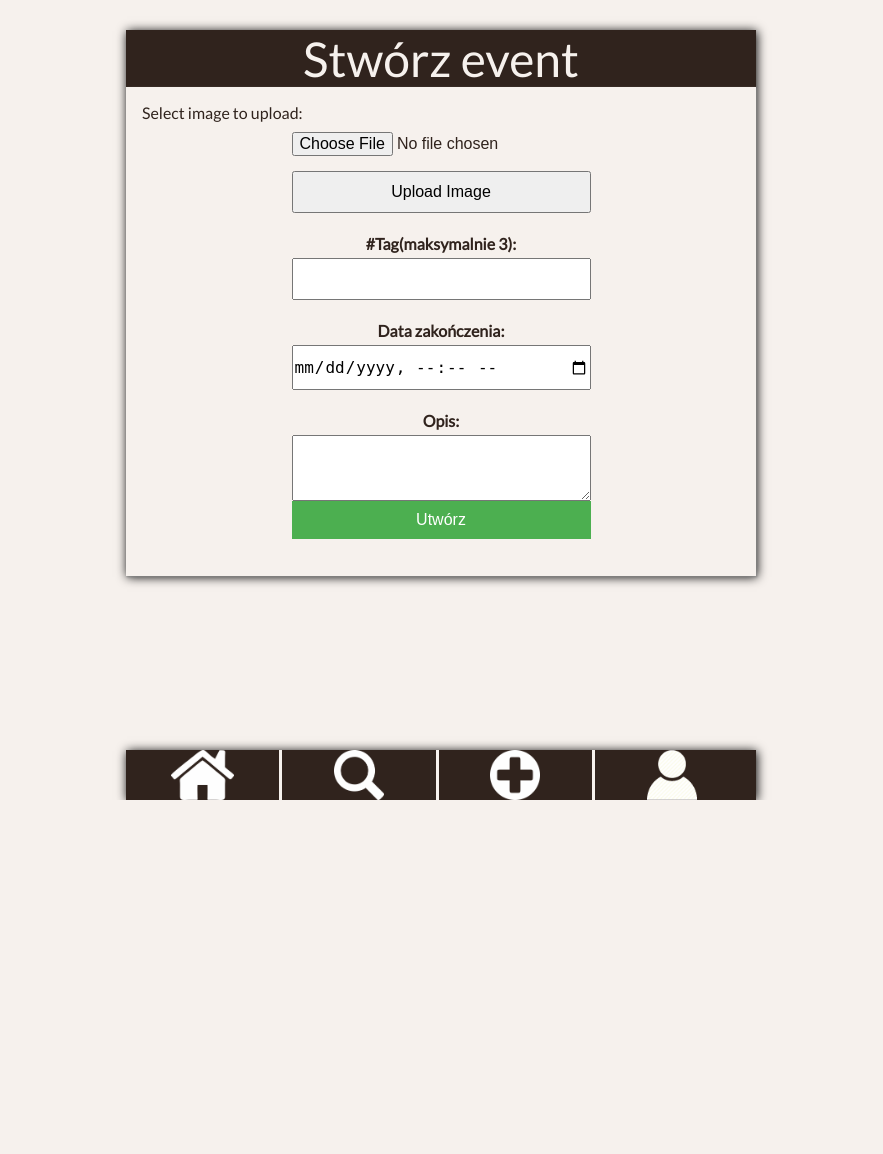
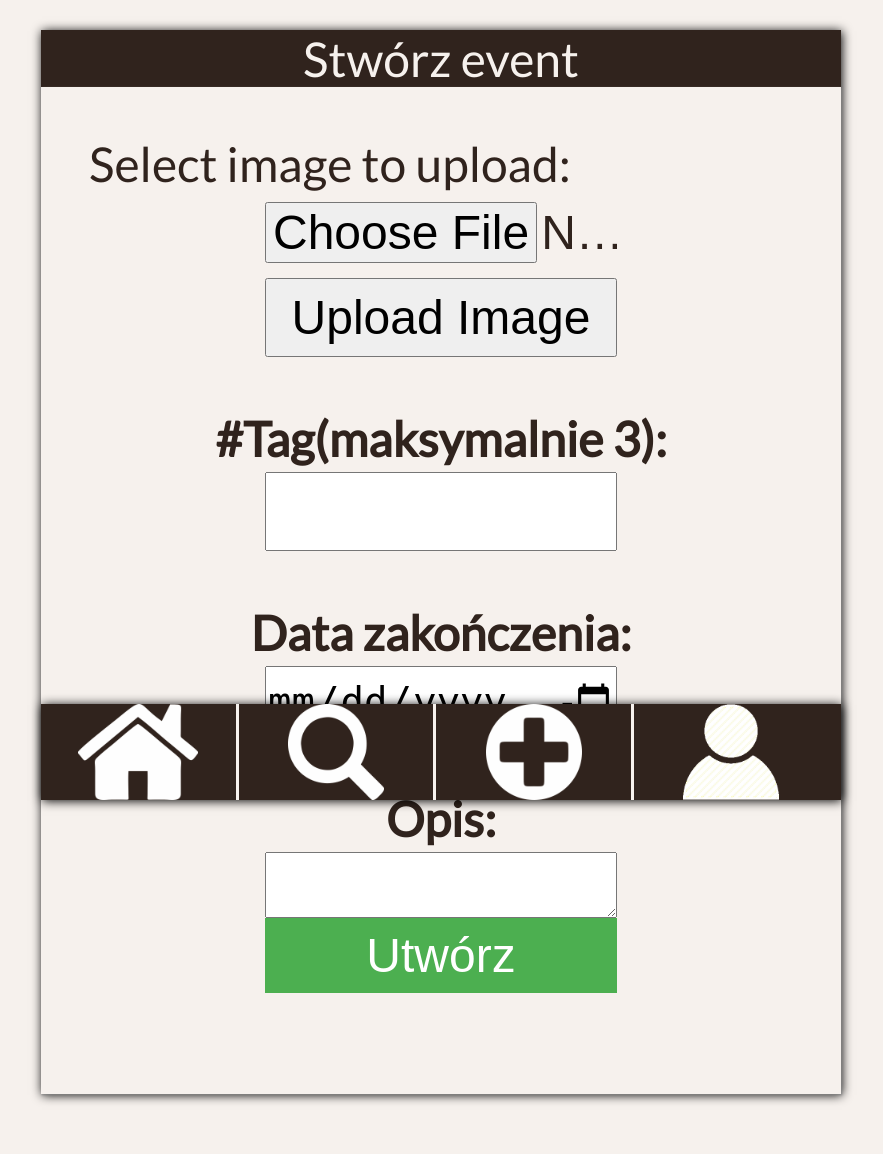
Before and after one commit to lusiekseventeen/Zespolowe2, a PHP site: page /utworzevent.php in a window 1280 px wide. Shown: the whole page, without its empty margins (199-1082 px from the left). Before the commit the page ends 800 px from the top, so only its background shows below. Run offline with PHP 8.4, Linux system fonts and the light colour scheme; the visitor is signed in with stand-in values (Sample User, id 1).

Commit message:
zmiana styli na telefon

```diff
--- a/old/Zespolowe/css/style.css
+++ b/old/Zespolowe/css/style.css
@@ -6,9 +6,10 @@ margin: 0px;
 }
 
 .strona{
-	max-width:630px;
+	max-width: 800px;
 	width: 100%;
 	margin: 30px auto 60px auto;
+	font-size: 3em;
 }
 
 .wydarzenie
@@ -67,7 +68,7 @@ margin: 0px;
 	position: fixed;
 	width: inherit;
 	max-width:inherit;
-	height: 50px;
+	height: 2em;
 	box-shadow: 1px 1px 10px #000;
 	background-color: #30231d;
 	bottom: 0px;
@@ -91,7 +92,6 @@ margin: 0px;
 .logowanie{
 	background-color: #f6f1ed;
 	color: #30231d;
-	font-size: 1em;
 	padding: 1em;
 	box-shadow: 1px 1px 2px #888888;
 }
@@ -102,10 +102,10 @@ margin: 0px;
 }
 .logowanie input, .button{
 	width:50%;
+	font-size: 1em;
 	margin-left:25%;
 	margin-bottom: 5px;
 	padding: 10px 0px 10px 0px;
-	font-size: 16px;
 }
 
 .button {
@@ -115,8 +115,8 @@ margin: 0px;
     text-align: center;
     text-decoration: none;
     display: inline-block;
-    font-size: 16px;
     cursor: pointer;
+	font-size: 1em;
 }
 
 .grupuj{
@@ -127,7 +127,6 @@ margin: 0px;
 
 .grupuj >p{
 	text-align:center;
-	font-size: 3em;
 	color: #f6f1ed;
 	margin-bottom:0;
 }
@@ -146,7 +145,6 @@ margin: 0px;
     text-align: center;
     text-decoration: none;
     display: inline-block;
-    font-size: 16px;
     cursor: pointer;
 	padding: 10px 0px 10px 0px;
 }
--- a/old/Zespolowe/szukaj.php
+++ b/old/Zespolowe/szukaj.php
@@ -10,7 +10,6 @@ $HEADER =
 </head>
 <body>
 	<div class='strona'>
-	<a href = 'wyloguj.php' class='wylogujButton' >Wyloguj</a>
 EOT;
 
 $FOOTER = <<<EOT
```
